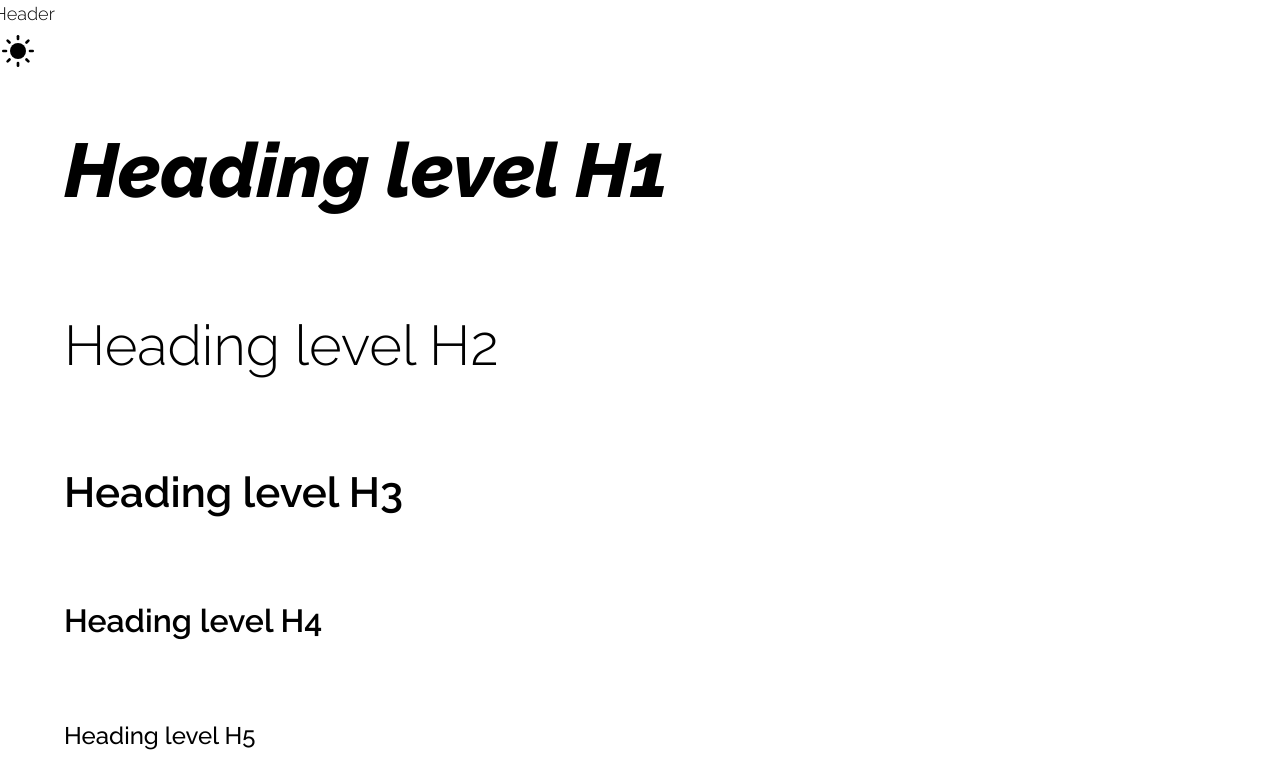
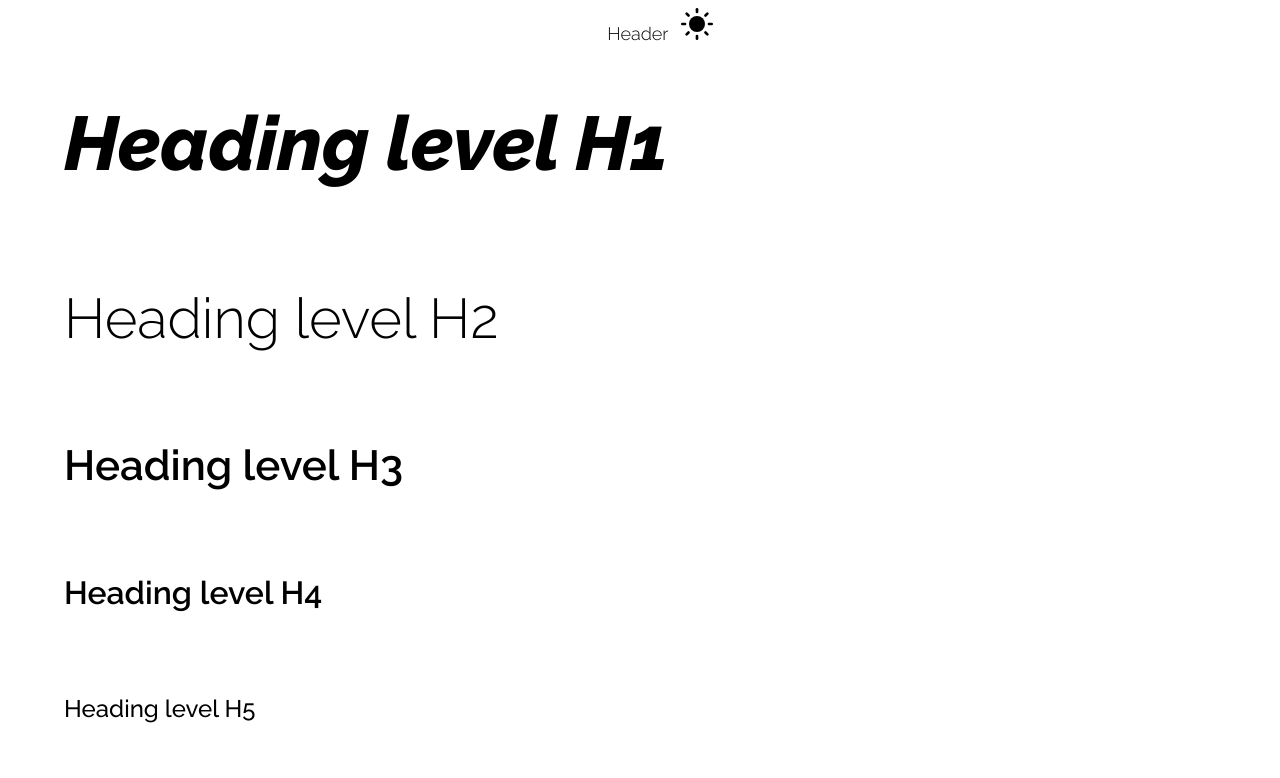
Before and after one commit to rol4nd909/astro, an Astro site: page / in a window 1280 px wide. Shown: the top 778 px of the page. Built offline with nearby package versions, Linux system fonts and the light colour scheme; Astro itself is replaced by a stand-in of ours.

Commit message:
small change

```diff
--- a/src/scss/_base.scss
+++ b/src/scss/_base.scss
@@ -45,3 +45,8 @@ main {
         grid-column: contain;
     }
 }
+
+header,
+footer {
+    grid-column: contain;
+}
```
